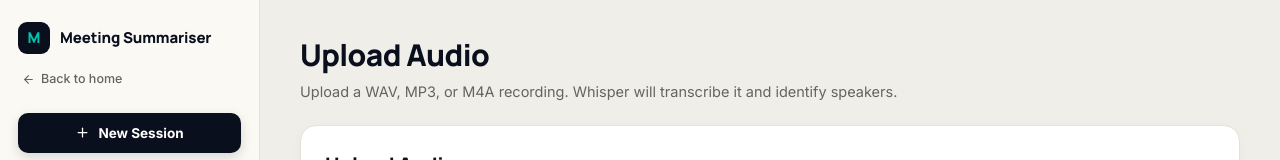
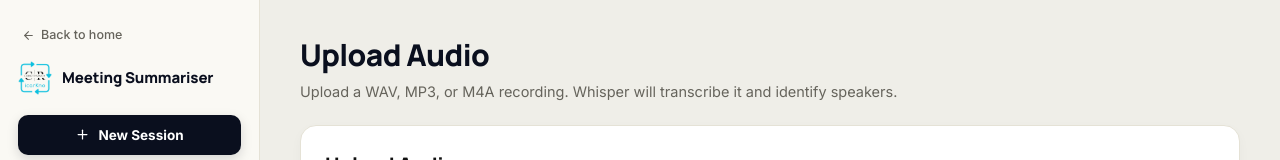
Before and after one commit to pavan-carnot/meeting-summariser-ui, a React (Vite) app: page /app in a window 1280 px wide. Shown: the top 160 px of the page. Built offline with nearby package versions, Linux system fonts and the light colour scheme; no server answers.

Commit message:
resolved cards issue

```diff
--- a/src/components/Sidebar.jsx
+++ b/src/components/Sidebar.jsx
@@ -36,30 +36,32 @@ export default function Sidebar({
       overflowY: 'auto',
     }}>
       <div style={{ marginBottom: 20 }}>
-        <div style={{ display: 'flex', alignItems: 'center', gap: 10, marginBottom: 12 }}>
-          <div style={{
-            width: 32, height: 32, borderRadius: 9,
-            background: '#0A0F1E', color: '#00C5B0',
-            display: 'flex', alignItems: 'center', justifyContent: 'center',
-            fontFamily: "'Manrope',sans-serif", fontWeight: 800, fontSize: 15,
-          }}>M</div>
-          <div style={{
-            fontFamily: "'Manrope',sans-serif", fontWeight: 800, fontSize: 15,
-            color: '#0A0F1E', letterSpacing: '-0.01em',
-          }}>Meeting Summariser</div>
-        </div>
         <Link
           to="/"
           style={{
             display: 'inline-flex', alignItems: 'center', gap: 6,
             color: '#66645c', fontSize: 12.5, fontWeight: 500,
             textDecoration: 'none', padding: '4px 8px 4px 4px',
-            borderRadius: 6,
+            borderRadius: 6, marginBottom: 12,
           }}
         >
           <ArrowLeft size={13} />
           Back to home
         </Link>
+        <div style={{ display: 'flex', alignItems: 'center', gap: 10 }}>
+          <img
+            src="/icarkno%20logo.png"
+            alt="icarKno"
+            style={{
+              width: 34, height: 34, flexShrink: 0,
+              objectFit: 'contain', borderRadius: 9,
+            }}
+          />
+          <div style={{
+            fontFamily: "'Manrope',sans-serif", fontWeight: 800, fontSize: 15,
+            color: '#0A0F1E', letterSpacing: '-0.01em',
+          }}>Meeting Summariser</div>
+        </div>
       </div>
 
       <button
--- a/src/pages/Landing.jsx
+++ b/src/pages/Landing.jsx
@@ -154,12 +154,45 @@ function FlowArrow() {
 // Layout tokens for the sticky Features section.
 // The navbar is now flush to top: 0 with ~78px total height (12px pad + pill),
 // so the pinned Features heading starts just below it.
-const NAVBAR_BOTTOM = 120;                       // where the pinned heading starts (bigger gap under navbar when scrolled)
-const HEADER_HEIGHT = 128;                       // vertical space the heading takes
-const CARD_TOP      = NAVBAR_BOTTOM + HEADER_HEIGHT + 16; // where each card locks
-const CARD_MIN_H    = 380;                       // smaller than before
+// The navbar sits at top:0 with ~78px total height. Cards lock a short
+// distance below it. (The section heading is no longer sticky, so
+// NAVBAR_BOTTOM and HEADER_HEIGHT are just used to derive CARD_TOP.)
+const NAVBAR_BOTTOM = 120;
+const HEADER_HEIGHT = 128;
+const CARD_TOP      = NAVBAR_BOTTOM + HEADER_HEIGHT + 36; // where each card locks (extra gap so the drop shadow above is visible)
+const CARD_MIN_H    = 380;
 
 function FeaturesSection({ features }) {
+  // JS-controlled sticky heading.
+  // Sticky-CSS can't align the heading and cards' unpin points (they have
+  // different `top` values, so they unpin at different scroll positions).
+  // Instead: track the section's bounding rect on scroll and toggle sticky
+  // OFF the instant the last card would unpin. Heading + cards then scroll
+  // out of the section together — no overlap possible.
+  const sectionRef = useRef(null);
+  const [headingPinned, setHeadingPinned] = useState(false);
+  const unpinThreshold = CARD_TOP + CARD_MIN_H; // matches when cards unpin
+
+  useEffect(() => {
+    const check = () => {
+      const el = sectionRef.current;
+      if (!el) return;
+      const rect = el.getBoundingClientRect();
+      // Pin only while:
+      //   - the section has been scrolled up to the pinning line, AND
+      //   - the section's bottom is still below the cards' unpin threshold
+      //     (so the last card is still stacking; heading belongs above it)
+      setHeadingPinned(rect.top <= NAVBAR_BOTTOM && rect.bottom > unpinThreshold);
+    };
+    check();
+    window.addEventListener('scroll', check, { passive: true });
+    window.addEventListener('resize', check);
+    return () => {
+      window.removeEventListener('scroll', check);
+      window.removeEventListener('resize', check);
+    };
+  }, [unpinThreshold]);
+
   const palettes = [
     { bg: 'linear-gradient(150deg,#0A0F1E 0%,#1a2136 100%)', color: '#fff', accent: '#00C5B0', muted: 'rgba(255,255,255,0.75)', chipBg: 'rgba(0,197,176,0.14)' },
     { bg: 'linear-gradient(150deg,#00C5B0 0%,#00a795 100%)', color: '#0A0F1E', accent: '#0A0F1E', muted: 'rgba(10,15,30,0.75)', chipBg: 'rgba(10,15,30,0.10)' },
@@ -171,23 +204,30 @@ function FeaturesSection({ features }) {
 
   return (
     <section
+      ref={sectionRef}
       id="features"
       style={{
-        // The trailing spacer already provides the last card's sticky
-        // duration; a modest bottom margin then hands off cleanly to the
-        // next section. Margin is outside the sticky region, so the
-        // heading + last card unpin exactly at the section boundary.
-        maxWidth: 1180, margin: '130px auto 60px', padding: '0 24px',
+        maxWidth: 1180, margin: '130px auto 140px', padding: '0 24px',
         position: 'relative',
       }}
     >
-      {/* PINNED HEADING — sits below the floating navbar, centered */}
+      {/* SECTION HEADING.
+          Two synchronized elements:
+          1. A `position: fixed` overlay pinned at the top of the viewport
+             while `headingPinned` is true. Fixed (not sticky) so it can be
+             switched off cleanly the instant the last card would unpin.
+          2. An in-flow placeholder with the heading's natural height so the
+             cards start at the right position whether or not we're pinned.
+          When we're NOT pinned, the placeholder itself shows the heading
+          text — so the heading is visible before scroll-in and after
+          scroll-out. When we ARE pinned, the placeholder is empty and the
+          fixed overlay is what the user sees. */}
       <div style={{
-        position: 'sticky', top: NAVBAR_BOTTOM, zIndex: 20,
-        background: 'linear-gradient(to bottom,#efeee8 0%,#efeee8 78%,rgba(239,238,232,0) 100%)',
         padding: '20px 0 22px',
+        marginBottom: 16,
         minHeight: HEADER_HEIGHT,
         boxSizing: 'border-box',
+        visibility: headingPinned ? 'hidden' : 'visible',
       }}>
         <div style={{ textAlign: 'center' }}>
           <div style={{ fontSize: 13, fontWeight: 700, letterSpacing: '.1em', color: '#9a978d', marginBottom: 10 }}>
@@ -199,6 +239,24 @@ function FeaturesSection({ features }) {
           }}>Built for how teams actually meet</h2>
         </div>
       </div>
+      {headingPinned && (
+        <div style={{
+          position: 'fixed', top: NAVBAR_BOTTOM, left: 0, right: 0, zIndex: 20,
+          background: '#efeee8',
+          padding: '20px 0 22px',
+          pointerEvents: 'none',
+        }}>
+          <div style={{ textAlign: 'center', maxWidth: 1180, margin: '0 auto', padding: '0 24px' }}>
+            <div style={{ fontSize: 13, fontWeight: 700, letterSpacing: '.1em', color: '#9a978d', marginBottom: 10 }}>
+              WHY TEAMS USE IT
+            </div>
+            <h2 style={{
+              fontFamily: "'Manrope',sans-serif", fontWeight: 800, fontSize: 42,
+              letterSpacing: '-0.02em', margin: 0, color: '#0A0F1E',
+            }}>Built for how teams actually meet</h2>
+          </div>
+        </div>
+      )}
 
       {/* STACKING CARDS.
           A trailing spacer with height ≥ CARD_MIN_H gives the LAST card
@@ -221,7 +279,9 @@ function FeaturesSection({ features }) {
                 borderRadius: 24,
                 padding: '38px 44px',
                 minHeight: CARD_MIN_H,
-                boxShadow: '0 24px 56px rgba(17,17,17,0.16), 0 2px 0 rgba(17,17,17,0.04)',
+                // Ambient glow (0 offset) so the shadow reads on the top edge
+                // too — the previous 24px-down shadow was clipped above.
+                boxShadow: '0 0 40px rgba(17,17,17,0.10), 0 20px 44px rgba(17,17,17,0.14)',
                 display: 'grid',
                 gridTemplateColumns: '1fr 1.25fr',
                 gap: 36,
```
